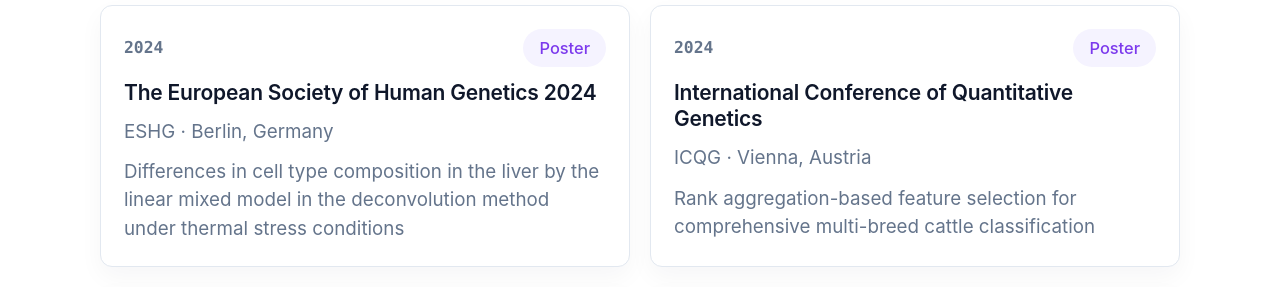
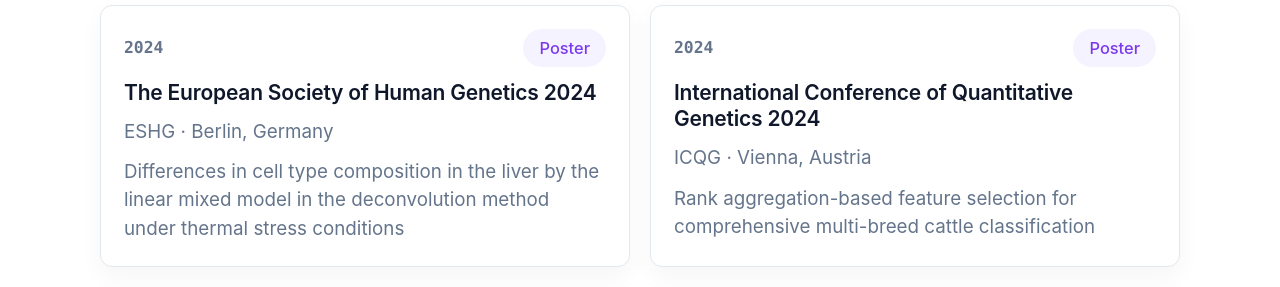
Before and after one commit to kotlarzkrzysztof/kotlarzkrzysztof.github.io, a Jekyll site: the page built from index.html, in a window 1280 px wide and 900 px high, scrolled down 4260 px. Shown: the part 180-467 px from the top of the window. Built offline with Jekyll 4.4.1, drawn with Linux system fonts in a browser that asks for light colours.

Commit message:
Add conference year

```diff
--- a/_data/conferences.yml
+++ b/_data/conferences.yml
@@ -1,6 +1,6 @@
 - year: 2024
   type: "Poster"
-  title: "International Conference of Quantitative Genetics"
+  title: "International Conference of Quantitative Genetics 2024"
   conference: "ICQG"
   location: "Vienna, Austria"
   summary: "Rank aggregation-based feature selection for comprehensive multi-breed cattle classification"
```
